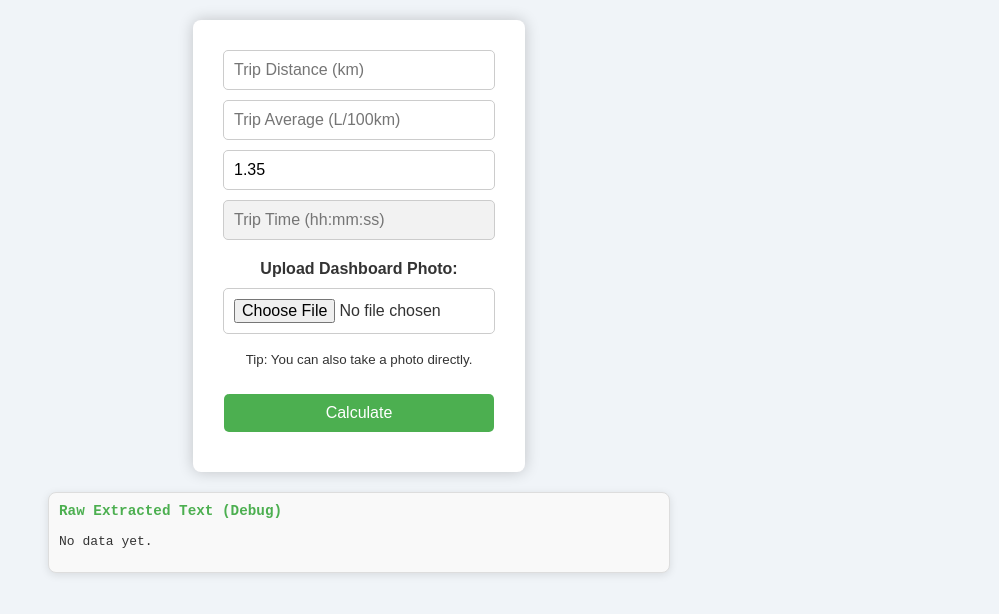
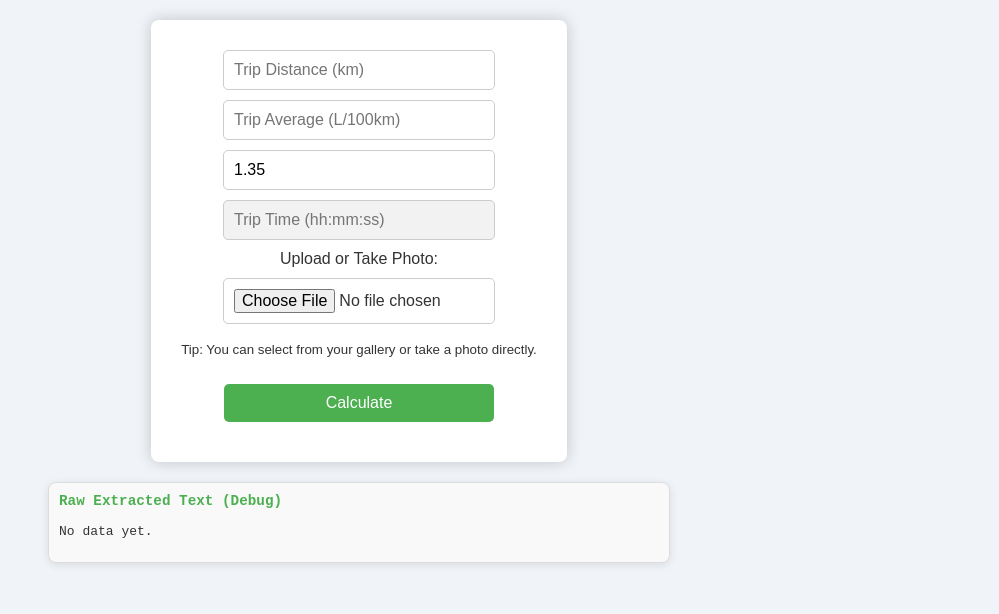
Before and after one commit to Yagnik-J-Donda/fuel-calculator, a plain HTML site: page index.html in a window 1280 px wide. Shown: the part 88-702 px from the top of the page, without its empty margins (281-1280 px from the left). Drawn offline with Linux system fonts and the light colour scheme.

Commit message:
1. Upload button update, where now it allow user to choose or click both instead of just click option.

```diff
--- a/index.html
+++ b/index.html
@@ -35,11 +35,21 @@
         <input type="text" id="tripTime" placeholder="Trip Time (hh:mm:ss)" readonly>
 
         <!-- Upload Dashboard Photo -->
-        <div class="upload-section">
+        <!-- <div class="upload-section">
             <label for="upload">Upload Dashboard Photo:</label>
             <input type="file" id="upload" accept="image/*" capture="environment">
             <p><small>Tip: You can also take a photo directly.</small></p>
-        </div>
+        </div> -->
+
+        <!-- 📂 Upload or Take Photo Input -->
+        <label for="upload">Upload or Take Photo:</label>
+
+        <!-- 🔥 Removed 'capture="environment"' so mobile shows both gallery & camera -->
+        <input type="file" id="upload" accept="image/*">
+
+        <!-- 💬 User guidance text -->
+        <p><small>Tip: You can select from your gallery or take a photo directly.</small></p>
+
 
         <!-- Calculate Button -->
         <button onclick="calculateCost()">Calculate</button>
@@ -54,7 +64,6 @@
         <pre id="rawText">No data yet.</pre>
     </div>
 
-
     <!-- Fullscreen Overlay for OCR Progress -->
     <div id="progressOverlay">
         <div id="progressText">Extracting data… 0%</div>
```
